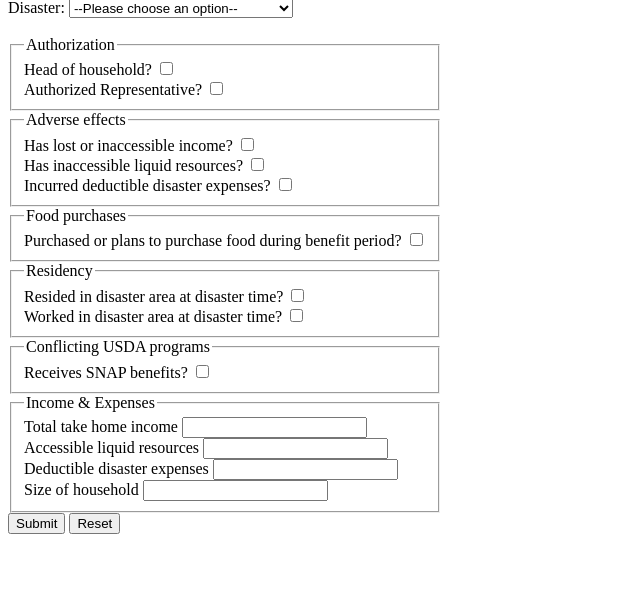
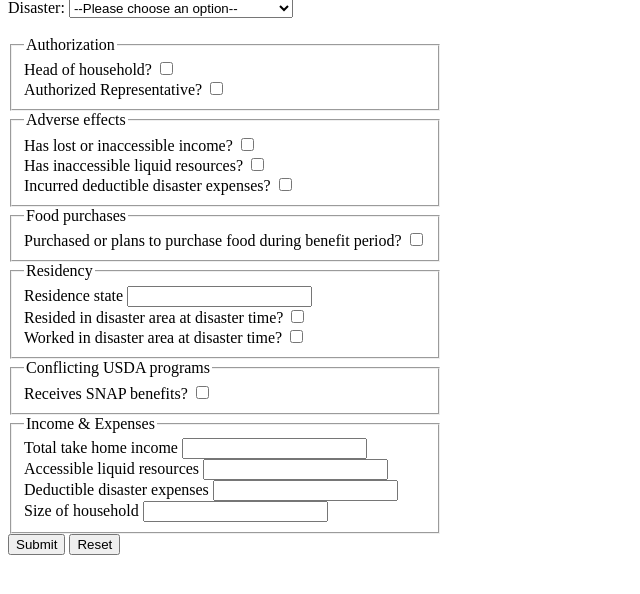
Before and after one commit to 18F/dsnap_rules, a Django app: page / in a window 1280 px wide. Shown: the part 122-716 px from the top of the page, without its empty margins (0-640 px from the left). Run offline with Django 3.2, Linux system fonts and the light colour scheme; data comes from the database, SQL or seed files in the repository.

Commit message:
Add residence_state to form

```diff
--- a/dsnap_rules/templates/dsnap_rules/demo_form.html
+++ b/dsnap_rules/templates/dsnap_rules/demo_form.html
@@ -62,6 +62,9 @@
 
                 <fieldset>
                     <legend> Residency </legend>
+                    <label for="residence_state"> Residence state </label>
+                    <input id="residence_state" minlength=2 maxlength=2 name="residence_state" />
+                    <br/>
 
                     <label for="resided_in_disaster_area_at_disaster_time"> Resided in disaster area at disaster time?</label>
                     <input type=checkbox id="resided_in_disaster_area_at_disaster_time" name="resided_in_disaster_area_at_disaster_time"/>
```
